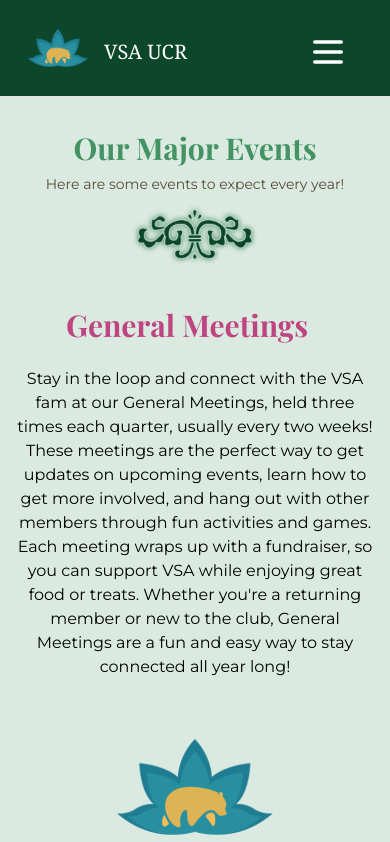
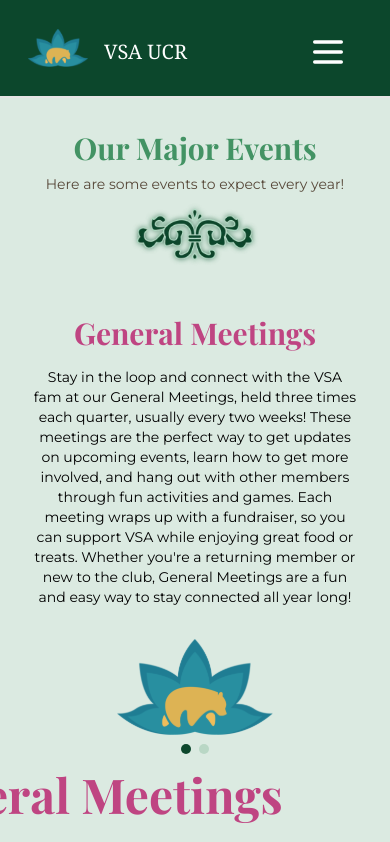
Before and after one commit to acm-ucr/vsa-website, a Next.js app: page /about in a window 390 px wide. Shown: the top 842 px of the page. Built offline with nearby package versions, Linux system fonts and the light colour scheme.

Commit message:
fixed a few errors

```diff
--- a/src/components/about/MajorEventLeft.tsx
+++ b/src/components/about/MajorEventLeft.tsx
@@ -27,8 +27,8 @@ const MajorEventLeft = ({ images, title, description }: ProjectsProps) => {
   }, [api]);
 
   return (
-    <div className="flex w-full flex-col-reverse items-center justify-center gap-10 md:flex-row">
-      <div className="mt-5 flex w-2/5 flex-col items-center justify-center md:mt-10">
+    <div className="flex w-full flex-col-reverse items-center justify-center gap-8 md:flex-row md:gap-10">
+      <div className="flex w-2/5 flex-col items-center justify-center md:mt-10">
         <Carousel setApi={setApi} opts={{}}>
           <CarouselContent>
             {Array.from({ length: images.length }).map((_, index) => (
@@ -57,10 +57,10 @@ const MajorEventLeft = ({ images, title, description }: ProjectsProps) => {
         </div>
       </div>
       <div className="flex w-full flex-col items-center justify-center md:w-2/5">
-        <div className="font-vsa-main text-vsa-pink-300 w-full p-6 pt-2 pr-10 text-center text-3xl font-bold md:w-2xl md:text-5xl">
+        <div className="font-vsa-main text-vsa-pink-300 w-full p-4 text-center text-3xl font-bold md:w-2xl md:p-6 md:pr-10 md:text-5xl">
           {title}
         </div>
-        <div className="font-vsa-alt text-l w-11/12 text-center text-black md:text-2xl">
+        <div className="font-vsa-alt w-10/12 text-center text-sm text-black md:w-11/12 md:text-2xl">
           {description}
         </div>
       </div>
```
